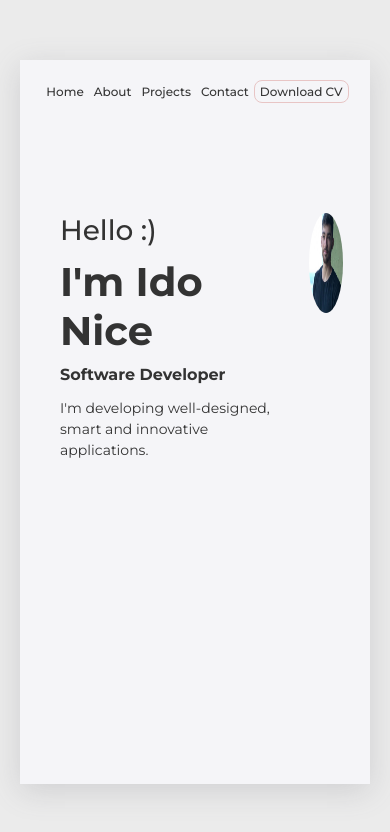
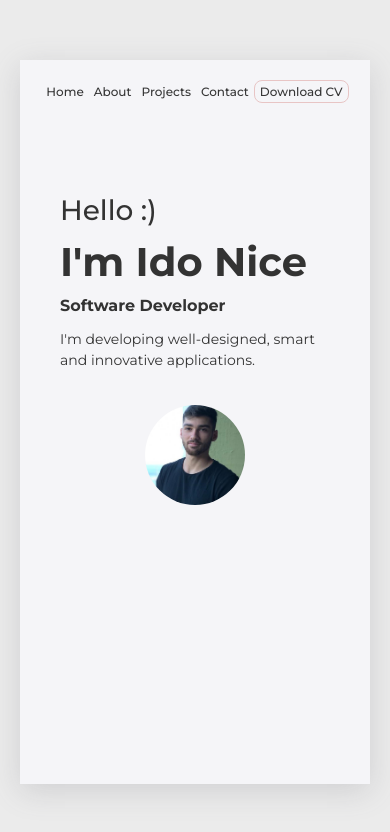
Before and after one commit to idonice/my-portfolio, a React (Create React App) app: page / in a window 390 px wide. Shown: the top 832 px of the page. Built offline with nearby package versions, Linux system fonts and the light colour scheme.

Commit message:
moblie css

```diff
--- a/src/App.css
+++ b/src/App.css
@@ -38,14 +38,18 @@ h6 {
 
 .sections {
   overflow: auto;
-  max-height: 100%;
 }
 
 .sections section {
   display: flex;
+  height: calc(100vh - 100px);
+  justify-content: center;
+}
+
+.about,
+.projects,
+.contact {
   flex-direction: column;
-  height: 100vh;
-  justify-content: center;
 }
 
 .sections::-webkit-scrollbar {
@@ -57,6 +61,11 @@ h6 {
     padding: 20px;
   }
 
+  .sections section {
+    padding-top: 70px;
+    justify-content: start;
+  }
+
   .main {
     border: none;
     padding: 0 20px;
--- a/src/components/About.tsx
+++ b/src/components/About.tsx
@@ -8,7 +8,6 @@ const About: React.FC = () => {
             <h2>About Me</h2>
             <p>Innovative and motivated Software Developer with a deep passion for taking initiative,<br />assuming responsibility, and thriving as a collaborative team member.<br />
                 Currently i'm during a <span className='bsc'>BSc in Computer Science at The Open University</span>, I am fueled by a proactive approach to problem-solving and a genuine enthusiasm for working collectively on innovative projects.
-
             </p>
             <Skills />
         </section>
--- a/src/components/Home.tsx
+++ b/src/components/Home.tsx
@@ -7,6 +7,7 @@ const Home: React.FC = () => {
     return (
         <section id='home' className="section home">
             <div className="content">
+                <div className="text">
                     <h2>Hello :)</h2>
                     <h1>I'm Ido Nice</h1>
                     <h4>Software Developer</h4>
@@ -17,6 +18,7 @@ const Home: React.FC = () => {
                 <div className="image-container">
                     <img src={mainImg} alt="Ido Nice" />
                 </div>
+            </div>
         </section>
     );
 };
--- a/src/components/Project.tsx
+++ b/src/components/Project.tsx
@@ -6,15 +6,17 @@ import '../style/Projects.css';
 interface ProjectProps {
     name: string;
     link?: string;
+    description: string
     children: ReactNode;
 }
 
-const Project: React.FC<ProjectProps> = ({ name, link, children }) => {
+const Project: React.FC<ProjectProps> = ({ name, description, link, children }) => {
     return (
         <a href={link} target="_blank" rel="noopener noreferrer" className="project-link">
             <div className='project'>
                 {children}
                 <span className='project-name'>{name}</span>
+                <span className='project-description'>{description}</span>
             </div>
         </a>
     );
--- a/src/components/Projects.tsx
+++ b/src/components/Projects.tsx
@@ -11,7 +11,7 @@ const Projects: React.FC = () => {
         <section id="projects" className="section projects">
             <h2>Projects</h2>
             <div className="project-list">
-                <Project name='Real-time Tic-Tac-Toe' link='https://tic-tac-toe-acvm.onrender.com/'>
+                <Project name='Real-time Tic-Tac-Toe' description='React | Node  | Socket.io' link='https://tic-tac-toe-acvm.onrender.com/'>
                     <GiTicTacToe size={80} color='black' />
                 </Project>
             </div>
--- a/src/style/About.css
+++ b/src/style/About.css
@@ -1,6 +1,5 @@
 .about {
     background-color: #f4f4f4;
-    min-height: 100vh;
 }
 
 .about h2 {
--- a/src/style/Contact.css
+++ b/src/style/Contact.css
@@ -1,6 +1,5 @@
 .contact {
     background-color: #f4f4f4;
-    min-height: 100vh;
 }
 
 .contact h2 {
@@ -36,11 +35,6 @@
 }
 
 @media (max-width: 768px) {
-
-    .contact {
-        padding: 80px 10px;
-    }
-
     .contact-item svg {
         width: 40px;
         height: 40px;
--- a/src/style/Home.css
+++ b/src/style/Home.css
@@ -1,7 +1,5 @@
-#home {
-    display: flex;
-    padding-top: 70px;
-    flex-direction: row;
+.home {
+    padding-top: 50px;
     justify-content: space-between;
     background-color: #f5f5f8;
     box-sizing: border-box;
@@ -9,7 +7,12 @@
 }
 
 .content {
-    padding: 20px;
+    display: flex;
+    padding: 0 20px;
+    width: 100%;
+    height: 300px;
+    align-items: center;
+    justify-content: space-between;
     color: #333;
     font-family: 'Montserrat', sans-serif;
 }
@@ -50,14 +53,18 @@
 }
 
 .image-container img {
-    max-width: 70%;
+    width: 250px;
+    height: 250px;
     height: auto;
 }
 
 @media (max-width: 768px) {
-    .home {
-        flex-direction: column;
-        justify-content: normal;
+    .home {}
+
+    .content {
+        display: block;
+        width: auto;
+        height: auto;
     }
 
     .image-container {
--- a/src/style/Projects.css
+++ b/src/style/Projects.css
@@ -11,9 +11,7 @@
 
 .project-list {
     display: flex;
-    width: 100%;
-    min-height: 300px;
-    padding: 20px;
+    margin-top: 20px;
     justify-content: center;
     box-sizing: border-box;
     gap: 30px;
@@ -42,8 +40,14 @@
 
 .project-name {
     margin-top: 10px;
-    font-size: 12px;
-    font-weight: 500;
+    font-size: 14px;
+    font-weight: 600;
+}
+
+.project-description {
+    font-size: 9px;
+    margin-top: 2px;
+    font-weight: 400;
 }
 
 @media (max-width: 768px) {
```
Also changed, not shown: src/vercel.json (deleted). Lines whose indentation alone changed are shown as unchanged.
